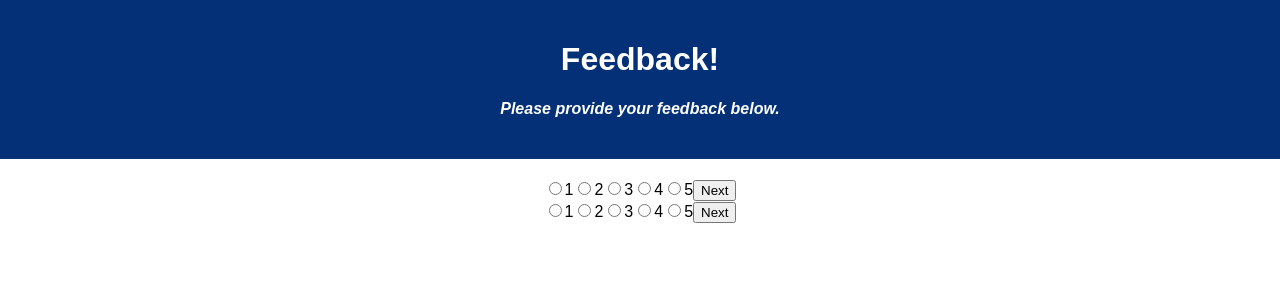
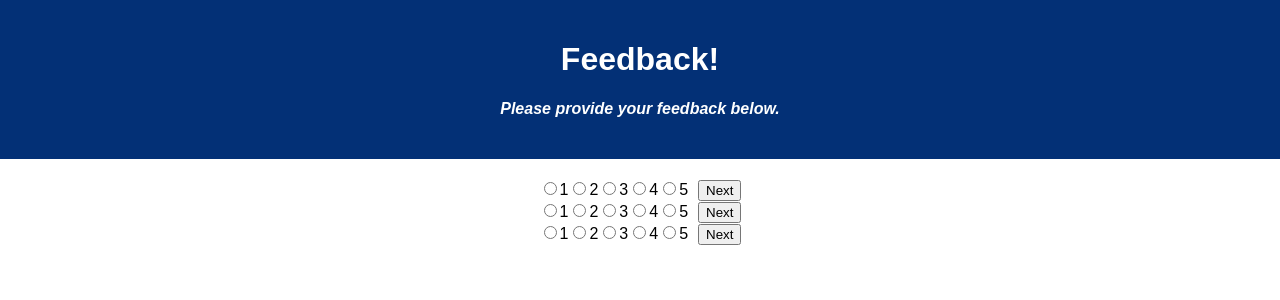
Before and after one commit to Brandon-McCarty/weekend-redux-feedback-loop, a React (Create React App) app: page / in a window 1280 px wide. Shown: the top 300 px of the page. Built offline with nearby package versions, Linux system fonts and the light colour scheme.

Commit message:
add Support component functionality

```diff
--- a/src/components/App/App.css
+++ b/src/components/App/App.css
@@ -21,3 +21,7 @@
 h4 {
   font-style: italic;
 }
+
+button {
+  margin-left: 10px;
+}
--- a/src/components/App/App.jsx
+++ b/src/components/App/App.jsx
@@ -6,6 +6,7 @@ import './App.css';
 import Header from '../Header/Header';
 import Feeling from '../Feeling/Feeling';
 import Understanding from '../Understanding/Understanding';
+import Support from '../Support/Support';
 
 function App() {
 
@@ -14,6 +15,7 @@ function App() {
       <Header />
       <Feeling />
       <Understanding />
+      <Support />
     </div>
   );
 }
--- a/src/components/Support/Support.jsx
+++ b/src/components/Support/Support.jsx
@@ -0,0 +1,86 @@
+import { useState } from 'react';
+import { useDispatch } from 'react-redux';
+
+function Support () {
+
+    const dispatch = useDispatch();
+    const [rating, setRating] = useState('');
+
+    // Set the rating as the selected radio input value
+    const handleChange = (event) => {
+        const target = event.target;
+        if (target.checked) {
+            setRating(target.value);
+            console.log(target.value);
+        }
+    };
+
+    // Dispatch the rating to feedback reducer upon submission
+    const submitSupport = (event) => {
+        event.preventDefault();
+        console.log('SUBMIT');
+        dispatch({type: 'ADD_SUPPORT_FEEDBACK', payload: rating})
+    }
+
+    return (
+        <form onSubmit={submitSupport}>
+            <input
+                required
+                type="radio"
+                name="rating"
+                id="optionOne"
+                value="1"
+                checked={rating == '1'}
+                onChange={handleChange}
+            />
+            <label htmlFor="optionOne">1</label>
+
+            <input
+                required
+                type="radio"
+                name="rating"
+                id="optionTwo"
+                value="2"
+                checked={rating == '2'}
+                onChange={handleChange}
+            />
+            <label htmlFor="optionTwo">2</label>
+
+            <input
+                required
+                type="radio"
+                name="rating"
+                id="optionThree"
+                value="3"
+                checked={rating == '3'}
+                onChange={handleChange}
+            />
+            <label htmlFor="optionThree">3</label>
+
+            <input
+                required
+                type="radio"
+                name="rating"
+                id="optionFour"
+                value="4"
+                checked={rating == '4'}
+                onChange={handleChange}
+            />
+            <label htmlFor="optionFour">4</label>
+
+            <input
+                required
+                type="radio"
+                name="rating"
+                id="optionFive"
+                value="5"
+                checked={rating == '5'}
+                onChange={handleChange}
+            />
+            <label htmlFor="optionFive">5</label>
+            <button type="submit">Next</button>
+        </form>
+    )
+}
+
+export default Support;
--- a/src/index.js
+++ b/src/index.js
@@ -21,7 +21,7 @@ const feedback = (state = [], action) => {
     case "ADD_SUPPORT_FEEDBACK":
         state[2] = Number(action.payload);
         return state;
-    case "ADD_SUPPORT_FEEDBACK":
+    case "ADD_COMMENT_FEEDBACK":
         state[3] = action.payload;
         return state;
     default:
```
